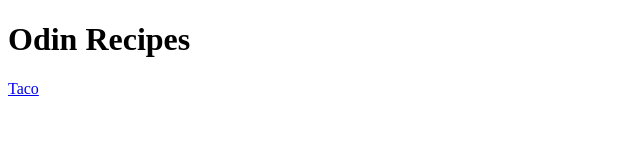
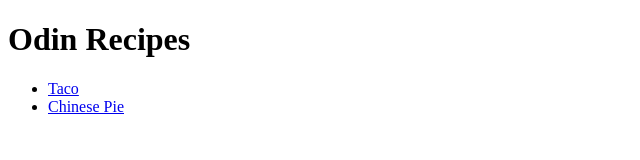
Before and after one commit to eduardomachado7/odin-recipes, a plain HTML site: page index.html in a window 1280 px wide. Shown: the whole page, without its empty margins (0-640 px from the left). Drawn offline with Linux system fonts and the light colour scheme.

Commit message:
../index.html

```diff
--- a/index.html
+++ b/index.html
@@ -9,7 +9,15 @@
 <body>
     <h1>Odin Recipes</h1>
 
-    <a href="./recipes/taco.html">Taco</a>
+<ul>
+
+  <li>  <a href="./recipes/taco.html">Taco</a> </li>
+
+
+  <li>  <a href="./recipes/chinesepie.html">Chinese Pie</a> </li>
+
+
+</ul>
 
 </body>
 </html>
```
